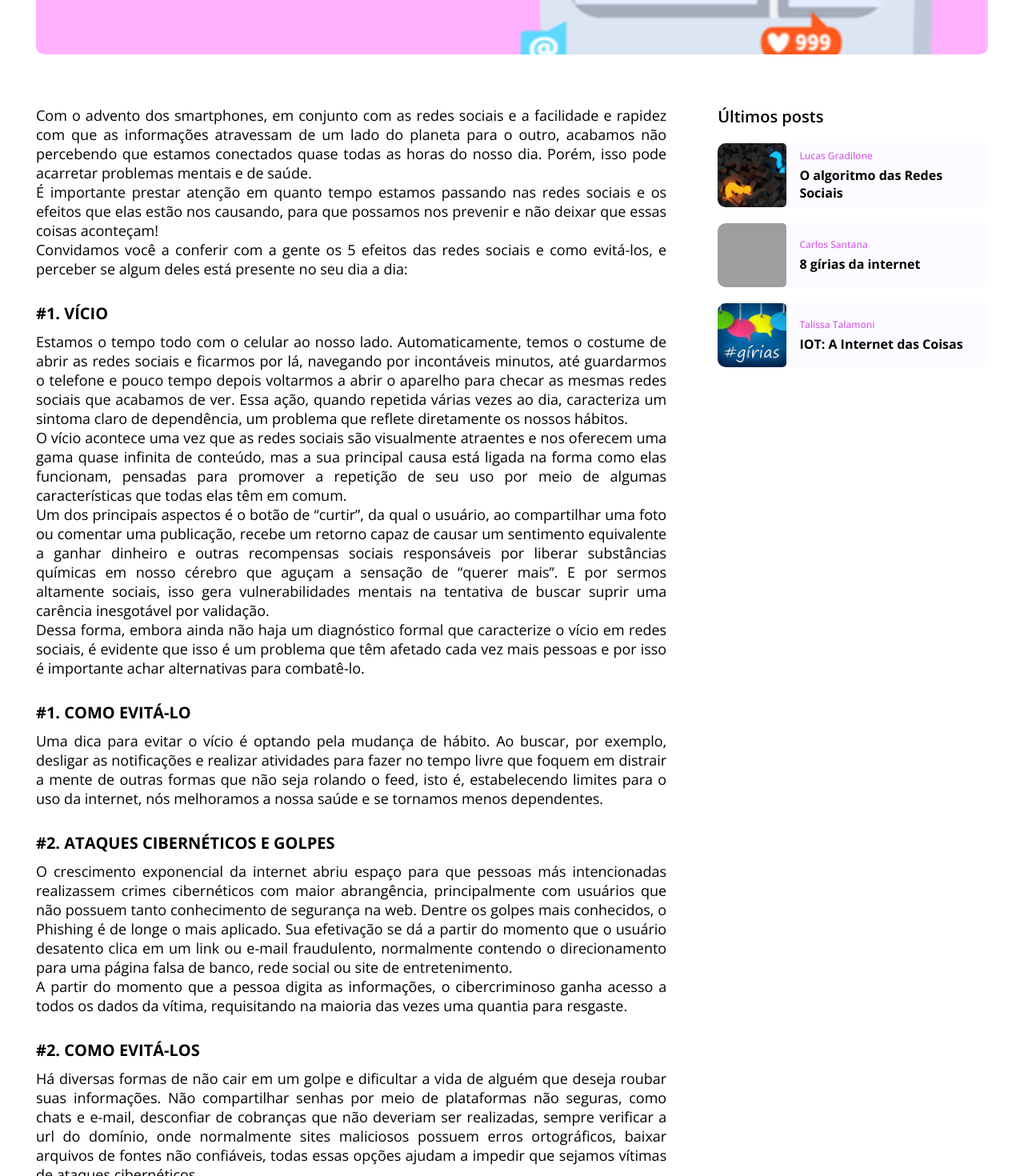
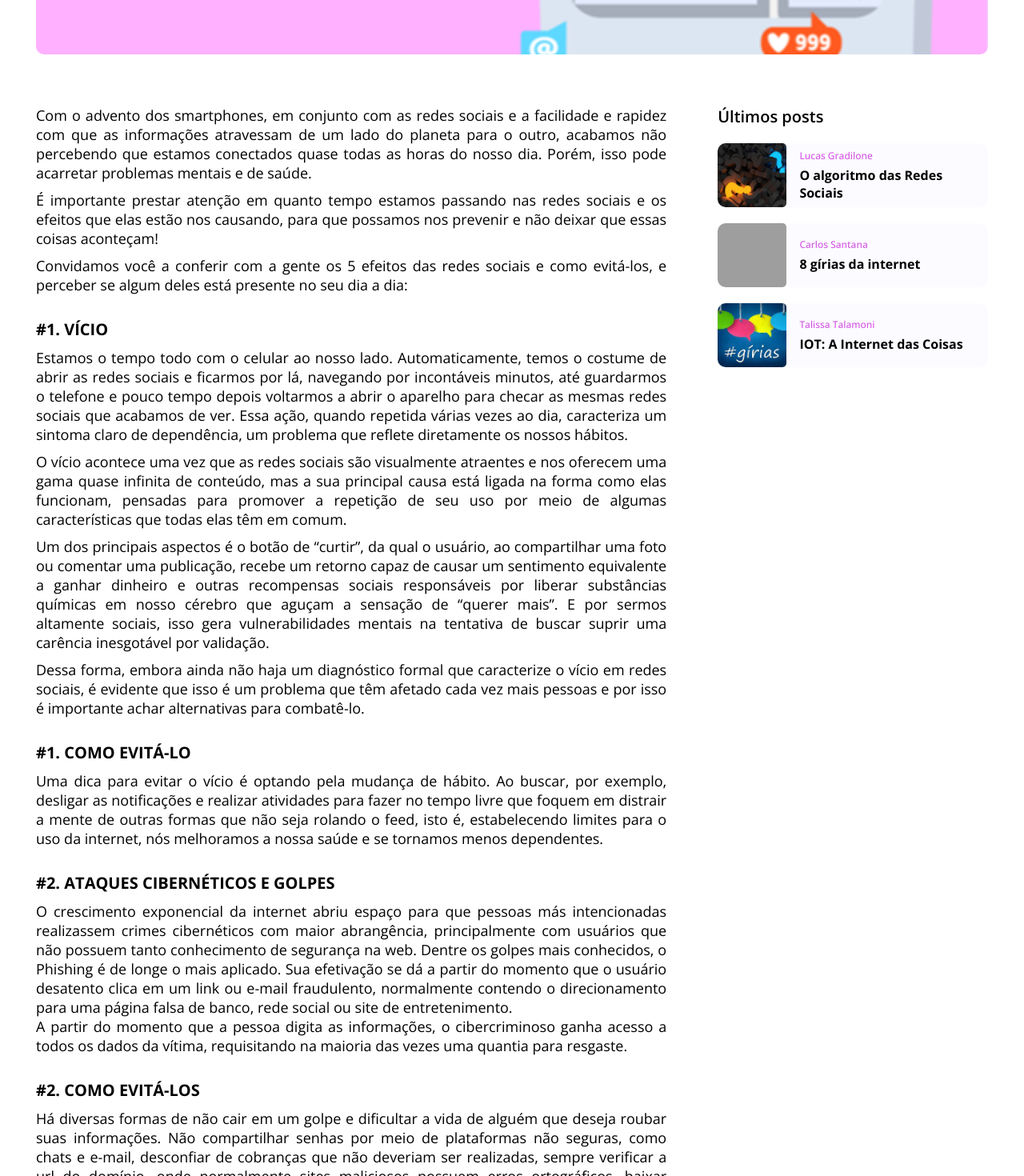
Before and after one commit to yagomouro/react_blog, a React (Create React App) app: page /posts/1 in a window 1280 px wide. Shown: the part 460-1930 px from the top of the page at 80% size. Built offline with nearby package versions, Linux system fonts and the light colour scheme; grey boxes are pictures that could not be loaded.

Commit message:
fix post1 paragraph

```diff
--- a/src/pages/Posts/Post1/index.tsx
+++ b/src/pages/Posts/Post1/index.tsx
@@ -35,10 +35,14 @@ const Post1 = () => {
               a facilidade e rapidez com que as informações atravessam de um
               lado do planeta para o outro, acabamos não percebendo que estamos
               conectados quase todas as horas do nosso dia. Porém, isso pode
-              acarretar problemas mentais e de saúde. <br />É importante prestar
-              atenção em quanto tempo estamos passando nas redes sociais e os
-              efeitos que elas estão nos causando, para que possamos nos
-              prevenir e não deixar que essas coisas aconteçam! <br />
+              acarretar problemas mentais e de saúde.
+            </p>
+            <p>
+              É importante prestar atenção em quanto tempo estamos passando nas
+              redes sociais e os efeitos que elas estão nos causando, para que
+              possamos nos prevenir e não deixar que essas coisas aconteçam!
+            </p>
+            <p>
               Convidamos você a conferir com a gente os 5 efeitos das redes
               sociais e como evitá-los, e perceber se algum deles está presente
               no seu dia a dia:
@@ -52,11 +56,18 @@ const Post1 = () => {
               mesmas redes sociais que acabamos de ver. Essa ação, quando
               repetida várias vezes ao dia, caracteriza um sintoma claro de
               dependência, um problema que reflete diretamente os nossos
-              hábitos. <br />O vício acontece uma vez que as redes sociais são
-              visualmente atraentes e nos oferecem uma gama quase infinita de
-              conteúdo, mas a sua principal causa está ligada na forma como elas
-              funcionam, pensadas para promover a repetição de seu uso por meio
-              de algumas características que todas elas têm em comum. <br />
+              hábitos.
+            </p>
+
+            <p>
+              O vício acontece uma vez que as redes sociais são visualmente
+              atraentes e nos oferecem uma gama quase infinita de conteúdo, mas
+              a sua principal causa está ligada na forma como elas funcionam,
+              pensadas para promover a repetição de seu uso por meio de algumas
+              características que todas elas têm em comum.
+            </p>
+
+            <p>
               Um dos principais aspectos é o botão de “curtir”, da qual o
               usuário, ao compartilhar uma foto ou comentar uma publicação,
               recebe um retorno capaz de causar um sentimento equivalente a
@@ -64,12 +75,15 @@ const Post1 = () => {
               liberar substâncias químicas em nosso cérebro que aguçam a
               sensação de “querer mais”. E por sermos altamente sociais, isso
               gera vulnerabilidades mentais na tentativa de buscar suprir uma
-              carência inesgotável por validação. <br />
+              carência inesgotável por validação.
+            </p>
+            <p>
               Dessa forma, embora ainda não haja um diagnóstico formal que
               caracterize o vício em redes sociais, é evidente que isso é um
               problema que têm afetado cada vez mais pessoas e por isso é
               importante achar alternativas para combatê-lo.
             </p>
+
             <h2>#1. COMO EVITÁ-LO</h2>
             <p>
               Uma dica para evitar o vício é optando pela mudança de hábito. Ao
@@ -89,9 +103,11 @@ const Post1 = () => {
               se dá a partir do momento que o usuário desatento clica em um link
               ou e-mail fraudulento, normalmente contendo o direcionamento para
               uma página falsa de banco, rede social ou site de entretenimento.
-              <br />A partir do momento que a pessoa digita as informações, o
-              cibercriminoso ganha acesso a todos os dados da vítima,
-              requisitando na maioria das vezes uma quantia para resgaste.
+              <p>
+                A partir do momento que a pessoa digita as informações, o
+                cibercriminoso ganha acesso a todos os dados da vítima,
+                requisitando na maioria das vezes uma quantia para resgaste.
+              </p>
             </p>
             <h2>#2. COMO EVITÁ-LOS </h2>
             <p>
@@ -120,11 +136,15 @@ const Post1 = () => {
               publicada, pois existem sites que possuem o intuito de espalhar
               fake news. Logo, busque sempre buscar a notícia em portais que tem
               mais credibilidade e pesquise a notícia na internet para ver a sua
-              veracidade, se atentando sempre em olhar a sua fonte. <br />
+              veracidade, se atentando sempre em olhar a sua fonte.
+            </p>
+            <p>
               Outro ponto crucial é ler a notícia completa, pois muitos utilizam
               títulos e manchetes não condizentes com a realidade ou
               sensacionalistas, fazendo com que seja necessário ler a matéria
-              completa. <br />
+              completa.
+            </p>
+            <p>
               Abaixo, podemos ver um infográfico que demonstra o alto grau de
               uso e influência das redes sociais no mundo e no Brasil!
             </p>
@@ -142,12 +162,14 @@ const Post1 = () => {
               principalmente jovens do sexo feminino que estão na adolescência
               ou início da fase adulta, e que até 9 em cada 10 garotas
               adolescentes estão descontentes com seus corpos.
-              <br /> A pesquisa mostra os resultados de estudos como o da The
-              British Association of Aesthetic Plastic Surgeons, sugerindo que
-              as mídias sociais estão por trás da necessidade das meninas de
-              alterarem suas aparências através de cirurgias estéticas para
-              ficarem melhor nas fotos, apontando para uma porcentagem de 70%
-              das pessoas de 18 a 24 anos que realizariam o procedimento.
+            </p>
+            <p>
+              A pesquisa mostra os resultados de estudos como o da The British
+              Association of Aesthetic Plastic Surgeons, sugerindo que as mídias
+              sociais estão por trás da necessidade das meninas de alterarem
+              suas aparências através de cirurgias estéticas para ficarem melhor
+              nas fotos, apontando para uma porcentagem de 70% das pessoas de 18
+              a 24 anos que realizariam o procedimento.
             </p>
             <h2>#4. COMO EVITÁ-LOS</h2>
             <p>
@@ -155,7 +177,8 @@ const Post1 = () => {
               realizada por meio da interação na plataforma com outros usuários
               ou grupos para apoio emocional. A mesma pesquisa sugere que o
               Facebook é o local onde os usuários recebem maior apoio emocional.
-              <br />
+            </p>
+            <p>
               Procurar um grupo na rede e interagir com pessoas que estão
               passando por esses problemas ou que desejam ajudar é uma boa
               ideia. Quando se juntam em páginas ou grupos do mesmo interesse,
@@ -171,7 +194,8 @@ const Post1 = () => {
               no Canadá com jovens entre 11 e 20 anos mostraram que 59,6% dos
               meninos e 67,9% das meninas dormem pouco, podendo desenvolver
               transtornos de sono mais rapidamente e de forma mais severa.{' '}
-              <br />
+            </p>
+            <p>
               Jean Ragnini, médico neurologista, diz que o ritmo biológico do
               usuário pode ser afetado e desregulado, por conta das células
               presentes na retina que ajudam o cérebro a regular o relógio
@@ -197,15 +221,18 @@ const Post1 = () => {
               Nós sabemos que é muito divertido navegar pelo Facebook e
               Instagram, mas devemos estar alertas, pois não podemos deixar que
               as redes sociais ocupem todo o nosso tempo e afetem nossa
-              qualidade de vida. <br />
+              qualidade de vida.
+            </p>
+            <p>
               Devemos deixar espaço para outras atividades e hobbies que são
               positivos para o nosso bem-estar. Sair com os amigos, ler um livro
               novo, praticar um esporte, aproveitar um pôr-do-sol ou caminhar na
               praia sem os dispositivos são opções interessantes e muito
               benéficas para nós.
-              <br /> Sempre que sentir algum desses efeitos, corre aqui para a
-              página e confere a forma de evitá-lo para tentar colocar em
-              prática!
+            </p>
+            <p>
+              Sempre que sentir algum desses efeitos, corre aqui para a página e
+              confere a forma de evitá-lo para tentar colocar em prática!
             </p>
             <h2 className='referencia'>
               REFERÊNCIAS BIBLIOGRÁFICAS (MATÉRIA):
--- a/src/pages/Posts/Post2/index.tsx
+++ b/src/pages/Posts/Post2/index.tsx
@@ -31,7 +31,7 @@ const Post2 = () => {
             <p>
               Para que pudesse visualizar como os algoritmos da internet
               funcionam e como eles contribuem para o vício do uso das redes
-              sociais, preparamos um breve vídeo sobre o tema, confere abaixo!
+              sociais, preparamos um breve vídeo sobre o tema, confira abaixo!
             </p>
             <iframe
               width='800'
```
